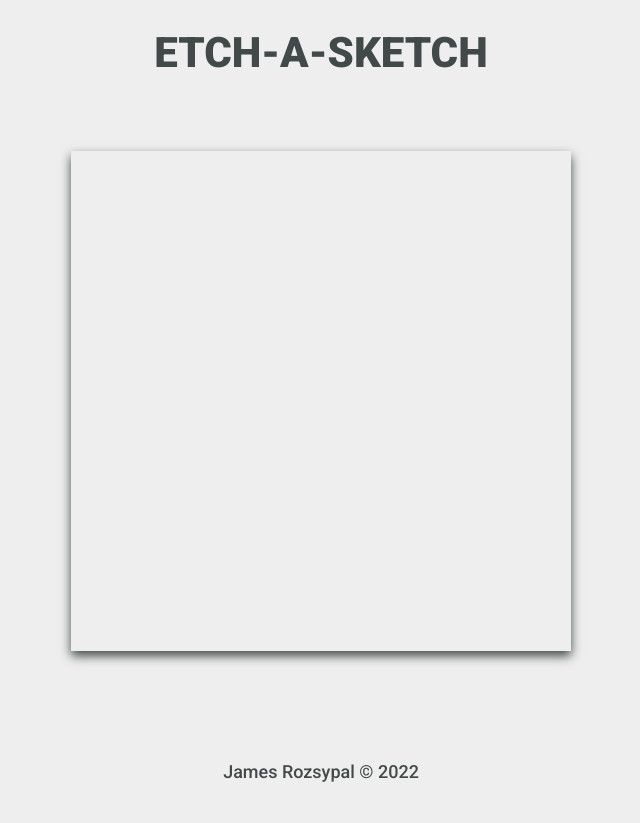
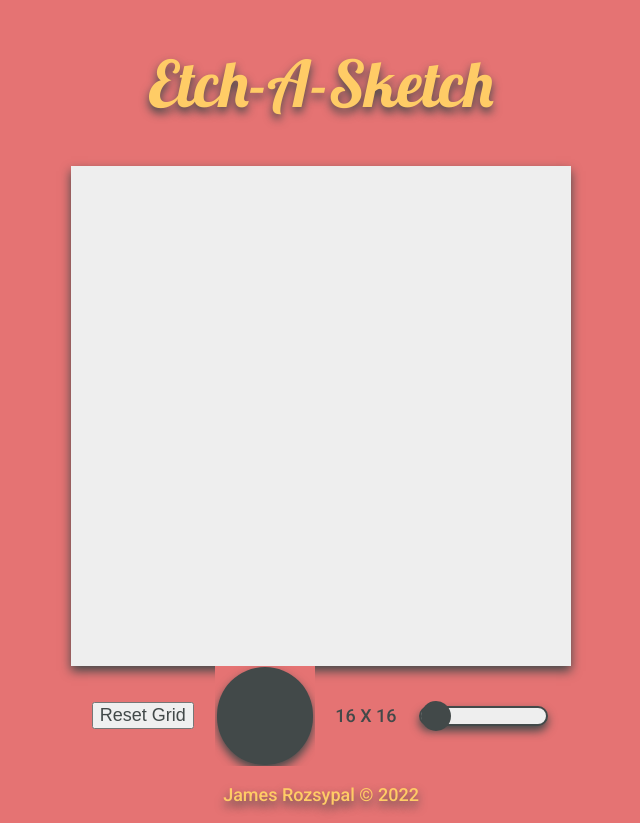
Before and after one commit to James-Rozy/etch-a-sketch, a plain HTML site: page index.html in a window 1280 px wide. Shown: the whole page, without its empty margins (319-959 px from the left). Before the commit the page ends 800 px from the top, so only its background shows below. Drawn offline with Linux system fonts and the light colour scheme.

Commit message:
Finish basic ui

```diff
--- a/app.js
+++ b/app.js
@@ -1,6 +1,19 @@
 const DEFAULT_GRID = 16;
 const DEFAULT_COLOR = "#424949";
+
+let penColor = DEFAULT_COLOR;
+let gridSize = DEFAULT_GRID;
+
 const grid = document.querySelector(".grid");
+const btnReset = document.querySelector(".reset");
+const inpColor = document.querySelector("#color");
+const inpSlider = document.querySelector("#sizeSlider");
+const txtSize = document.querySelector("#size");
+
+btnReset.onclick = () => newGrid();
+inpColor.onchange = (e) => setColor(e.target.value);
+inpSlider.onmousemove = (e) => setSlideSize(e.target.value);
+inpSlider.onchange = (e) => setSize(e.target.value);
 
 let mouseDown = false;
 document.body.onmousedown = () => (mouseDown = true);
@@ -24,8 +37,30 @@ let etchSketch = (e) => {
     return;
   }
 
-  e.target.style.backgroundColor = `${DEFAULT_COLOR}`;
+  e.target.style.backgroundColor = `${penColor}`;
 };
+
+let newGrid = () => {
+  while (grid.firstChild) {
+    grid.removeChild(grid.firstChild);
+  }
+
+  getGrid(gridSize);
+};
+
+let setColor = (color) => {
+  penColor = color;
+}
+
+let setSlideSize = (size) => {
+  txtSize.textContent = size + "X" + size;
+}
+
+let setSize = (size) => {
+  gridSize = size;
+  setSlideSize(size);
+  newGrid();
+}
 
 window.onload = () => {
   getGrid(DEFAULT_GRID);
--- a/index.html
+++ b/index.html
@@ -11,10 +11,23 @@
   <body>
     <div class="container">
       <div class="header">
-        <h1>ETCH-A-SKETCH</h1>
+        <h1>Etch-A-Sketch</h1>
       </div>
       <div class="grid"></div>
-      <div class="controls"></div>
+      <div class="controls">
+        <button class="reset">Reset Grid</button>
+        <input type="color" name="pen" id="color" value="#424949" />
+        <label for="sizeSlider" id="size">16 X 16</label>
+        <input
+          type="range"
+          name="sizeSlider"
+          id="sizeSlider"
+          min="16"
+          max="64"
+          value="16"
+          step="1"
+        />
+      </div>
       <div class="footer">
         <p>James Rozsypal &copy 2022</p>
       </div>
--- a/style.css
+++ b/style.css
@@ -1,12 +1,12 @@
-@import url("https://fonts.googleapis.com/css2?family=Roboto:wght@100;300;400;500;700;900&display=swap");
+@import url('https://fonts.googleapis.com/css2?family=Lobster&family=Roboto:wght@100;300;400;500;700;900&display=swap');
 
 html,
 body {
   margin: 0;
   padding: 0;
-  background-color: #eee;
+  background-color: #E57373;
   font-family: "Roboto", sans-serif;
-  color: #424949;
+  color: #FFCC66;
 }
 
 .container {
@@ -25,26 +25,93 @@ body {
   flex-direction: row;
   align-items: center;
   justify-content: center;
+  text-shadow: 0px 5px 10px #424949;
 }
 
 h1 {
-  font-size: 42px;
-  font-weight: 900;
+  font-family: 'Lobster', cursive;
+  font-size: 64px;
+  font-weight: 400;
 }
 
-p {
+p,
+#size,
+button {
   font-size: 18px;
   font-weight: 500;
 }
 
 .grid {
+  background-color: #eee;
   display: grid;
   width: 500px;
   height: 500px;
-  /*border: 4px solid #424949;*/
   box-shadow: 0px 5px 10px #424949;
 }
 
 .pixel {
   user-select: none;
 }
+
+button,
+#size {
+  color: #424949
+}
+
+.controls {
+  display: flex;
+  min-width: 500px;
+  align-items: center;
+  justify-content: space-evenly;
+}
+
+input[type='range']::-webkit-slider-thumb:hover,
+input[type='color']:hover,
+button:hover {
+  transform: scale(1.1);
+}
+
+input[type='color']:active {
+  transition: transform 0.05s ease-in-out;
+  transform: scale(1);
+}
+
+input[type='color'] {
+  -webkit-appearance: none;
+  width: 100px;
+  height: 100px;
+  border: none;
+  background-color: #E57373;
+}
+
+input[type='color']::-webkit-color-swatch-wrapper {
+  padding: 0;
+}
+
+input[type='color']::-webkit-color-swatch {
+  border: none;
+  border-radius: 50px;
+  box-shadow: 0px 5px 10px #424949;
+}
+
+input[type='range'] {
+  -webkit-appearance: none;
+  background-color: #E57373;
+}
+
+input[type="range"]::-webkit-slider-runnable-track {
+  height: 20px;
+  border: 2px solid #424949;
+  border-radius: 25px;
+  background-color: #eee;
+  box-shadow: 0px 5px 10px #424949;
+}
+
+input[type="range"]::-webkit-slider-thumb {
+  -webkit-appearance: none;
+  height: 30px;
+  width: 30px;
+  margin-top: -7px;
+  border-radius: 25px;
+  background-color: #424949;
+}
```
